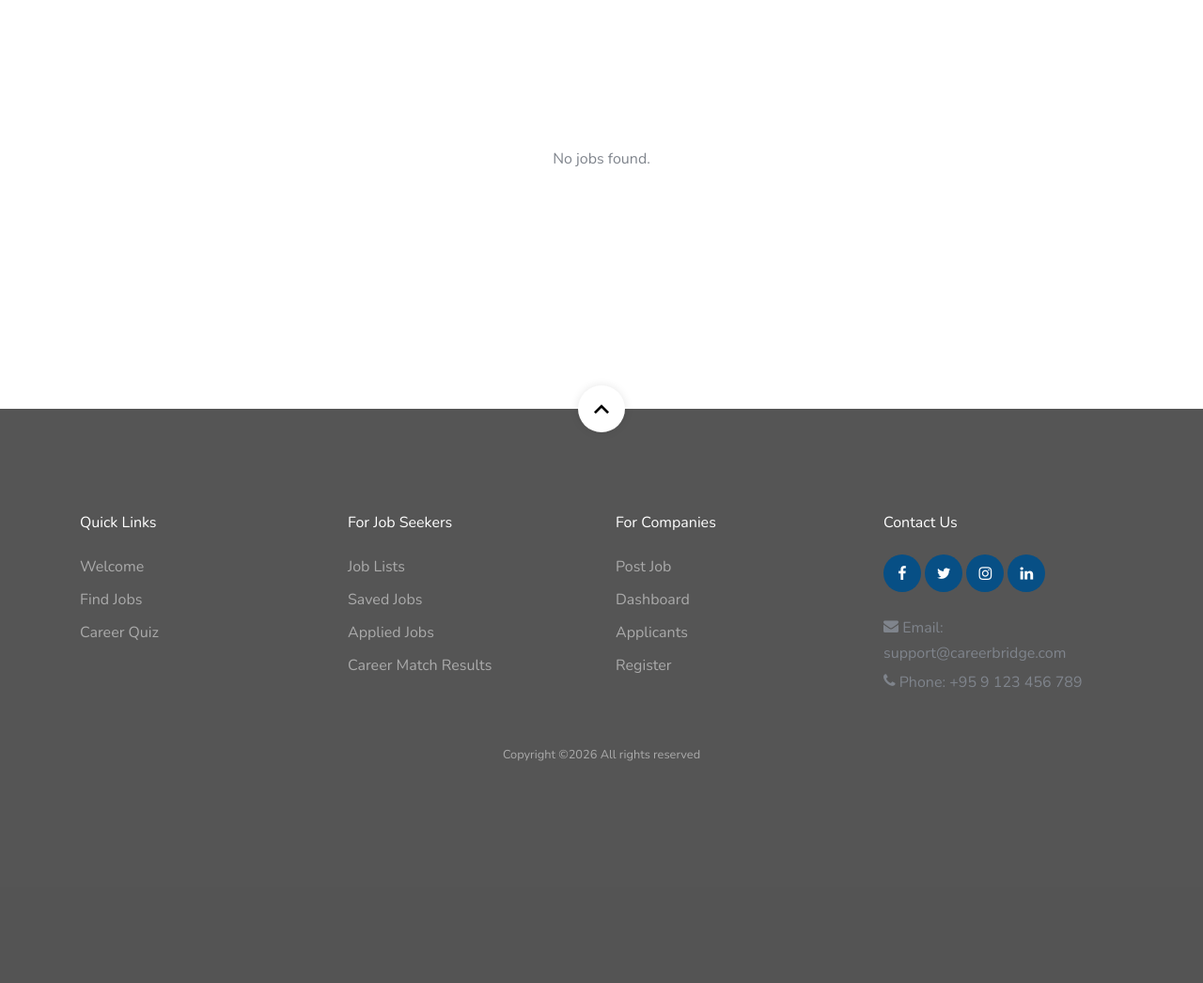
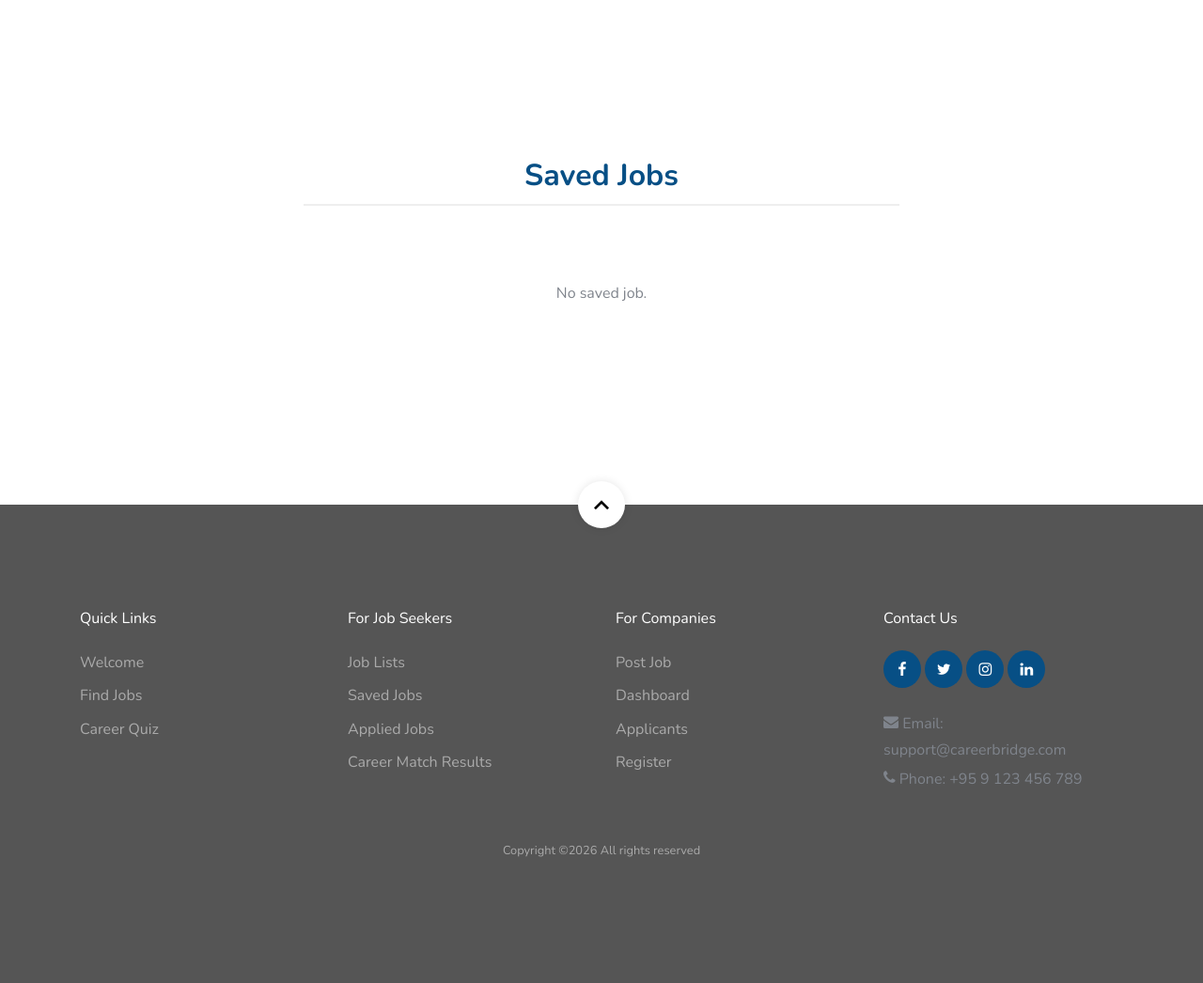
Before and after one commit to Vio2005/CareerGuide, a Django app: template careerguide/templates/saved_jobs.html in a window 1280 px wide. Shown: the part 375-1421 px from the top of the page at 94% size. Before the commit the page ends 1185 px from the top, so only its background shows below. Run offline with Django 5.2, Linux system fonts and the light colour scheme; the template is opened without the code that fills it, so the values that code supplies are empty; some libraries are stand-ins or nearby versions; some web fonts are replaced.

Commit message:
savedjob

```diff
--- a/careerguide/templates/saved_jobs.html
+++ b/careerguide/templates/saved_jobs.html
@@ -261,86 +261,99 @@ Saved Jobs
 <section class="site-section" id="list">
       <div class="container">
 
-    <ul class="job-listings mb-5 list-unstyled">
+        <div class="row mb-5 justify-content-center">
+          <div class="col-md-7 text-center">
+            <h2 class="section-title mb-2">Saved Jobs</h2>
+          </div>
+        </div>
+
+
+      <ul class="job-listings mb-5 mt-4">
   {% for i in page_obj %}
+    <li class="job-listing d-block d-sm-flex pb-3 pb-sm-0 align-items-center"
+        onclick="window.location.href='{% url 'jobdetail' i.id %}';"
+        style="cursor: pointer;">
 
-      <!-- WRAPPER ANCHOR FOR CLICKABLE CARD -->
-      <li>
-        <a href="{% url 'jobdetail' i.id %}" class="job-listing d-block d-md-flex p-3 p-md-4 mb-3 align-items-center text-decoration-none bg-white shadow-sm rounded">
-
-          <!-- COMPANY LOGO -->
-          <div class="job-listing-logo mb-3 mb-md-0 d-flex align-items-center justify-content-center mx-auto mx-md-0 flex-shrink-0"
-               style="width: 100px; height: 100px; min-width: 100px; background: #fff; overflow: hidden; border-radius: 5px;">
+      <!-- Company Logo Container -->
+      <div class="job-listing-logo mb-3 mb-sm-0 d-flex align-items-center justify-content-center"
+           style="width: 120px; height: 120px; min-width: 120px; flex-shrink: 0; background: #fff; overflow: hidden; border-radius: 5px;">
         {% if i.job.company.profile_image %}
-              <img src="{{ i.job.company.profile_image.url }}" alt="{{ i.job.company.company_name }}" style="width: 100%; height: 100%; object-fit: contain;">
+          <img src="{{ i.job.company.profile_image.url }}" alt="{{ i.company.company_name }}" style="width: 100%; height: 100%; object-fit: contain; padding: 0px;">
         {% else %}
-              <img src="{% static 'images/default-profile.jpg' %}" alt="Default Company Logo" style="width: 100%; height: 100%; object-fit: contain;">
+          <img src="{% static 'images/job_logo_1.jpg' %}" alt="Default Company Logo" style="width: 100%; height: 100%; object-fit: contain; padding: 0px;">
         {% endif %}
       </div>
 
-          <!-- JOB INFORMATION CONTAINER -->
-          <div class="job-listing-about d-flex flex-column flex-md-row w-100 justify-content-between align-items-start align-items-md-center ms-md-4 mt-3 mt-md-0">
+      <!-- Grid Container inside card -->
+      <div class="row w-100 align-items-center no-gutters mx-0 px-2 px-sm-3">
 
-            <!-- POSITION & COMPANY -->
-            <div class="job-listing-position w-100 w-md-40 mb-2 mb-md-0">
-              <h2 class="h5 mb-1 text-dark font-weight-bold">{{ i.job.position }}</h2>
-              <strong class="text-muted d-block">{{ i.job.company.company_name }}</strong>
+        <!-- Position & Company Name -->
+        <div class="col-12 col-sm-5 col-md-5 mb-2 mb-sm-0 pr-sm-2">
+          <h2 class="h5 mb-1" style="color: #074f85;">{{ i.job.position }}</h2>
+          <strong class="d-block" style="color: #6c757d !important;">{{ i.job.company.company_name }}</strong>
         </div>
 
-            <!-- LOCATION (Cleaned up transform bug) -->
-            <div class="job-listing-location mb-2 mb-md-0 w-100 w-md-25 text-secondary" style="color: #074f85 !important;">
-              <span class="icon-room me-1"></span>{{ i.job.location }}
+        <!-- Location -->
+        <div class="col-12 col-sm-4 col-md-4 text-left text-sm-center mb-2 mb-sm-0 text-primary" style="color: #074f85 !important; font-size: 0.95rem;">
+          <span class="icon-room mr-1"></span> {{ i.job.location }}
         </div>
 
-            <!-- JOB TYPE BADGE -->
-            <div class="job-listing-meta w-100 w-md-auto text-start text-md-end">
-              <span class="badge bg-danger text-white p-2">{{ i.job.job_type }}</span>
+        <!-- Job Type Badge -->
+        <div class="col-12 col-sm-3 col-md-3 text-left text-sm-right">
+          <span class="badge badge-danger text-white py-2 px-3">{{ i.job.job_type }}</span>
         </div>
 
       </div>
-        </a>
+
     </li>
-
   {% empty %}
-      <li class="text-center py-5">
-        <p>No jobs found.</p>
-      </li>
+    <p class="text-center my-4">No saved job.</p>
   {% endfor %}
 </ul>
+       <div class="row pagination-wrap">
 
-    <!-- PAGINATION -->
-    <div class="row pagination-wrap">
     <div class="col-md-12 text-center text-md-right">
-        <div class="custom-pagination ml-auto d-inline-flex flex-wrap justify-content-center gap-1">
+
+        <div class="custom-pagination ml-auto">
 
             {% if page_obj.has_previous %}
-            <a href="?page={{ page_obj.previous_page_number }}#list" class="prev btn btn-outline-primary btn-sm mb-1">
+                <a href="?page={{ page_obj.previous_page_number }}#list" class="prev">
                     Prev
                 </a>
             {% endif %}
 
-          <div class="d-inline-block mx-2">
+            <div class="d-inline-block">
+
                 {% for num in page_obj.paginator.page_range %}
+
                     {% if page_obj.number == num %}
-                <a href="?page={{ num }}#list" class="active btn btn-primary btn-sm mb-1">
+
+                        <a href="?page={{ num }}#list" class="active">
                             {{ num }}
                         </a>
+
                     {% else %}
-                <a href="?page={{ num }}#list" class="btn btn-outline-secondary btn-sm mb-1">
+
+                        <a href="?page={{ num }}#list">
                             {{ num }}
                         </a>
+
                     {% endif %}
+
                 {% endfor %}
+
             </div>
 
             {% if page_obj.has_next %}
-            <a href="?page={{ page_obj.next_page_number }}#list" class="next btn btn-outline-primary btn-sm mb-1">
+                <a href="?page={{ page_obj.next_page_number }}#list" class="next">
                     Next
                 </a>
             {% endif %}
 
         </div>
+
     </div>
+
 </div>
 
       </div>
```
Lines whose indentation alone changed are shown as unchanged.
